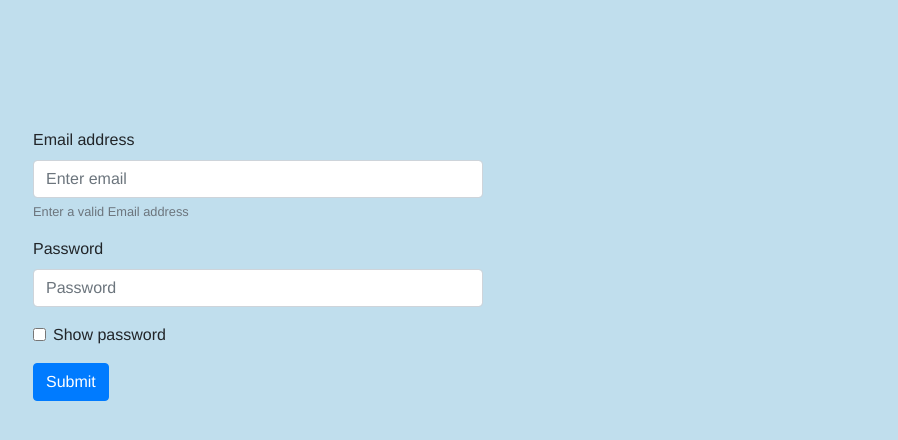
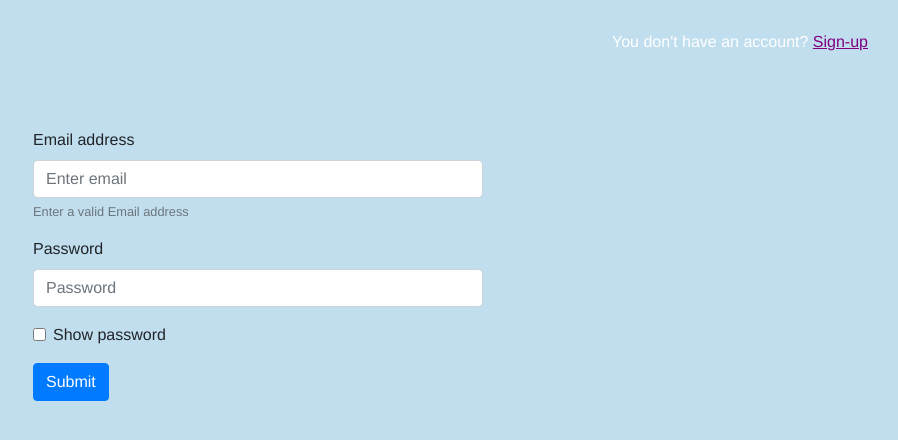
Before and after one commit to StefanoSilv/twitter-react, a React (Create React App) app: page /login in a window 1280 px wide. Shown: the top 440 px of the page, without its empty margins (382-1280 px from the left). Built offline with nearby package versions, Linux system fonts and the light colour scheme; the HTML template or start-up script is replaced by a standard one.

Commit message:
redirection from login to signup

```diff
--- a/src/Login.js
+++ b/src/Login.js
@@ -37,9 +37,17 @@ class Login extends Component {
 		})
 	}
 
+	signup_redirect = (e) => {
+		if(e){
+			window.location.href = '/signup'
+		}
+	}
+
 	// Render
 	render() {
 		return (
+			<div>
+			<div id="signup-message"><span>You don't have an account? </span><span id="signup-redirect" onClick={(e) => this.signup_redirect(e)} >Sign-up</span></div>
 				<form>
 					<div className="form-group">
 						<label htmlFor="exampleInputEmail1">Email address</label>
@@ -58,6 +66,7 @@ class Login extends Component {
 					</div>
 					<button type="submit" className="btn btn-primary">Submit</button>
 				</form>
+			</div>
 		)
 	}
 }
--- a/src/Logout.js
+++ b/src/Logout.js
@@ -18,7 +18,7 @@ class Logout extends Component {
 	render() {
 		return (
 			<div className="text-center">
-				<button type="submit" onSubmit={ (e) => this.logout(e)}
+				<button  onClick={ (e) => this.logout(e)}
 				className="btn btn-secondary">Log-out</button>
 			</div>
 		)
--- a/src/Signup.js
+++ b/src/Signup.js
@@ -55,7 +55,7 @@ class Signup extends Component {
 				<div className="form-group">
 					<label htmlFor="exampleInputEmail1">Nickname</label>
 					<input type="text" value={this.state.name} onChange={(e) => this.changeName(e)}
-					className="form-control" id="exampleInputEmail1" placeholder="Enter nickname..." />
+					className="form-control" id="exampleInputNickname1" placeholder="Enter nickname..." />
 				</div>
 				<div className="form-group">
 					<label htmlFor="exampleInputEmail1">Email address</label>
@@ -69,8 +69,8 @@ class Signup extends Component {
 					className="form-control" id="exampleInputPassword1" placeholder="Password" />
 				</div>
 				<div className="form-group form-check">
-					<input type="checkbox" onclick={ () => this.showPassword()} className="form-check-input" id="exampleCheck1" />
-					<label className="form-check-label" for="exampleCheck1">Show password</label>
+					<input type="checkbox" className="form-check-input" id="exampleCheck1" />
+					<label className="form-check-label" htmlFor="exampleCheck1">Show password</label>
 				</div>
 				<button type="submit" className="btn btn-primary">Submit</button>
 			</form>
--- a/src/login.css
+++ b/src/login.css
@@ -3,6 +3,18 @@ form{
 	margin:0 auto;
 	padding-top: 10%;
 	max-width: 450px;
+}
+
+#signup-message{
+	float: right;
+	color: white;
+	padding: 30px;
+}
+
+#signup-redirect{
+	color: purple;
+	cursor: pointer;
+	text-decoration: underline;
 }
 
 
```
Lines whose indentation alone changed are shown as unchanged.
